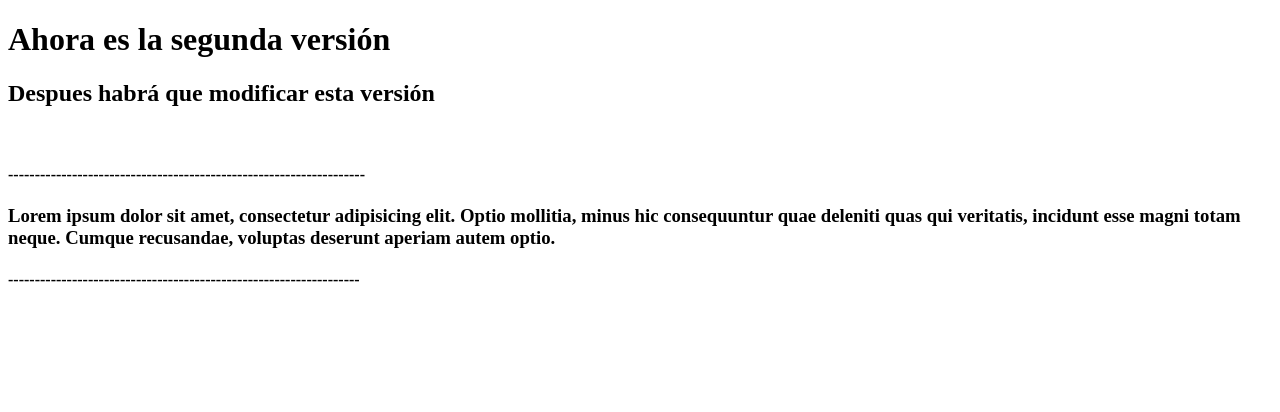
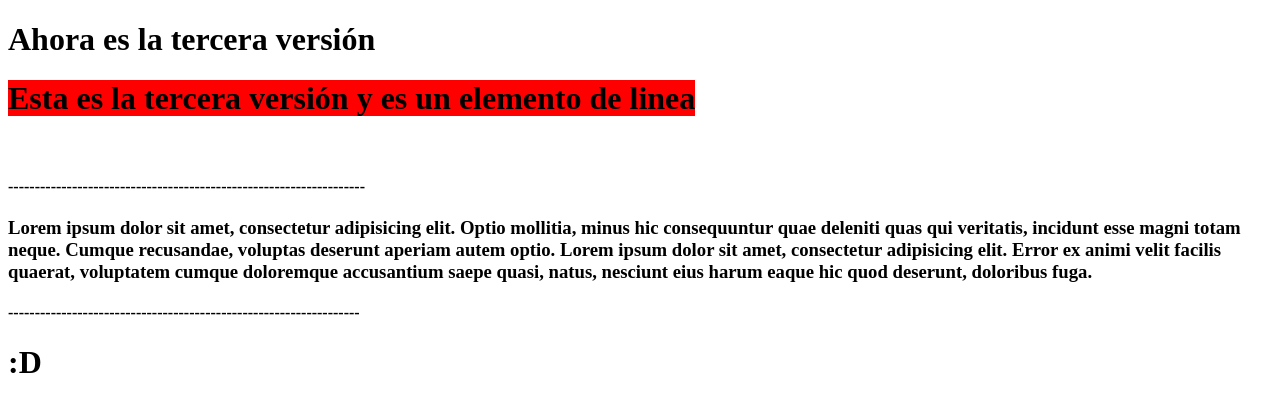
Before and after one commit to migramcas/PrimerTareaCursoDise-oWeb, a plain HTML site: page index.html in a window 1280 px wide. Drawn offline with Linux system fonts and the light colour scheme.

Commit message:
TercerVersion

```diff
--- a/index.html
+++ b/index.html
@@ -2,18 +2,23 @@
 <html lang="en">
 <head>
 	<meta charset="UTF-8">
-	<title>VERSION 2</title>
+	<title>VERSION 3</title>
 </head>
 <body>
-	<h1>Ahora es la segunda versión</h1>
+	<h1>Ahora es la tercera versión</h1>
 
-	<h2> Despues habrá que modificar esta versión</h2>
+	<h1>
+		<span style= "background-color: red">
+		 Esta es la tercera versión y es un elemento de linea
+	</span>
+	</h1>
 
 	<br>
 
 	<h4>-------------------------------------------------------------------</h4>
-	<h3>Lorem ipsum dolor sit amet, consectetur adipisicing elit. Optio mollitia, minus hic consequuntur quae deleniti quas qui veritatis, incidunt esse magni totam neque. Cumque recusandae, voluptas deserunt aperiam autem optio.</h3>
+	<h3>Lorem ipsum dolor sit amet, consectetur adipisicing elit. Optio mollitia, minus hic consequuntur quae deleniti quas qui veritatis, incidunt esse magni totam neque. Cumque recusandae, voluptas deserunt aperiam autem optio. Lorem ipsum dolor sit amet, consectetur adipisicing elit. Error ex animi velit facilis quaerat, voluptatem cumque doloremque accusantium saepe quasi, natus, nesciunt eius harum eaque hic quod deserunt, doloribus fuga.</h3>
 
 	<h4>------------------------------------------------------------------</h4>
+	<h1> :D </h1>
 </body>
 </html>
```
